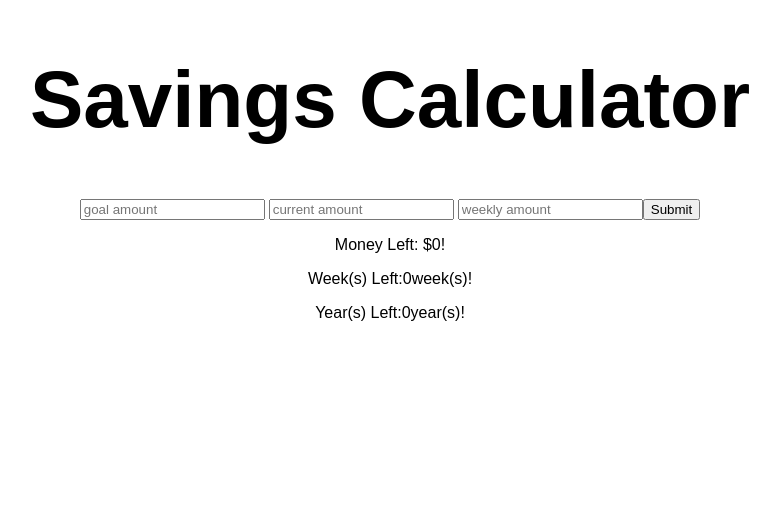
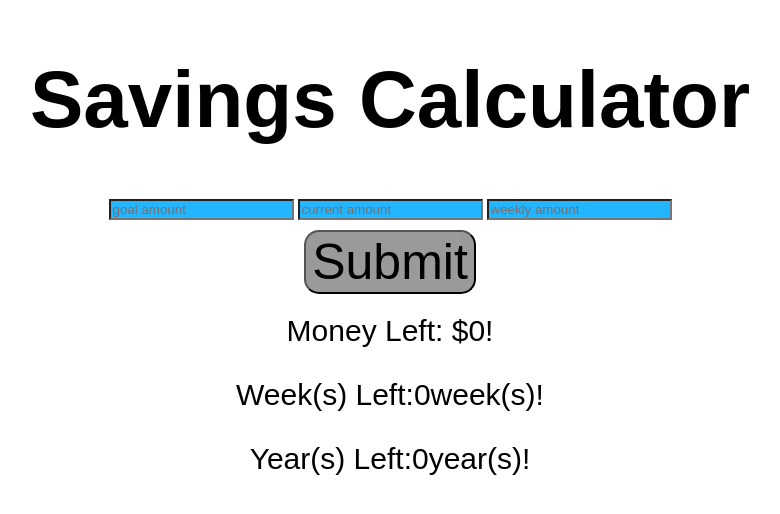
Before and after one commit to Se-Bas-01/Savings-Calculator, a plain HTML site: page index.html in a window 1280 px wide. Shown: the whole page, without its empty margins (250-1030 px from the left). Drawn offline with Linux system fonts and the light colour scheme; a web font is replaced by a local one.

Commit message:
Added submit button styles and its own DIV

```diff
--- a/index.html
+++ b/index.html
@@ -18,16 +18,17 @@
             <input type="number" id="currentAmount" placeholder="current amount">
             <input type="number" id="weekRate" placeholder="weekly amount">
         </div>
-
-        <button onclick="calculateSum()">Submit</button>
-
     </div>
 
+        <div class="button">
+            <button onclick="calculateSum()">Submit</button>
+        </div>
+
     <div class="answer">
+        <p>Money Left: $<span id="monLeft">0 </span>!</p>
+        <p>Week(s) Left: <span id="weekLeft">0 </span> week(s)!</p>
+        <p>Year(s) Left: <span id="yeLeft">0 </span> year(s)!</p>
     </div>
-    <p>Money Left: $<span id="monLeft">0</span>!</p>
-    <p>Week(s) Left: <span id="weekLeft">0</span> week(s)!</p>
-    <p>Year(s) Left: <span id="yeLeft">0</span> year(s)!</p>
 
     <script src="script.js"></script>
 </body>
--- a/styles.css
+++ b/styles.css
@@ -8,7 +8,8 @@ body {
 }
 input {
     font-family: "Winky Rough", sans-serif;
-    font-weight: 100;
+    font-weight: 300;
+    background-color: rgb(35, 182, 255);
 }
 h1 {
     display: flex;
@@ -21,4 +22,21 @@ p {
     display: flex;
     justify-content: center;
     font-family: "Winky Rough", sans-serif;
+    font-size: 30px;
 }
+::placeholder {
+    color: rgb(113, 113, 113);
+}
+.button {
+    display: flex;
+    justify-content: center;
+    margin: 10px;
+    margin-bottom: -10px;
+}
+button {
+    border-radius: 15px;
+    background-color: rgb(154, 154, 154);
+    font-size: 50px;
+    font-family: "Winky Rough", sans-serif;
+    font-weight: 300;
+}
```
